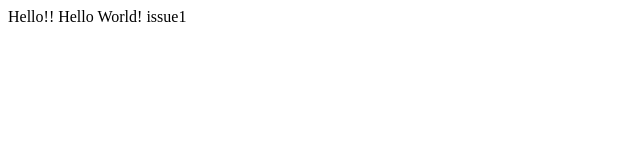
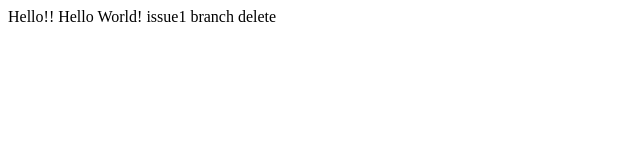
Before and after one commit to ritz4-5/Git-Test, a plain HTML site: page index.html in a window 1280 px wide. Shown: the whole page, without its empty margins (0-640 px from the left). Drawn offline with Linux system fonts and the light colour scheme.

```diff
--- a/index.html
+++ b/index.html
@@ -8,6 +8,7 @@
 Hello!!
 Hello World!
 issue1
+branch delete
 
 
 </body>
```
